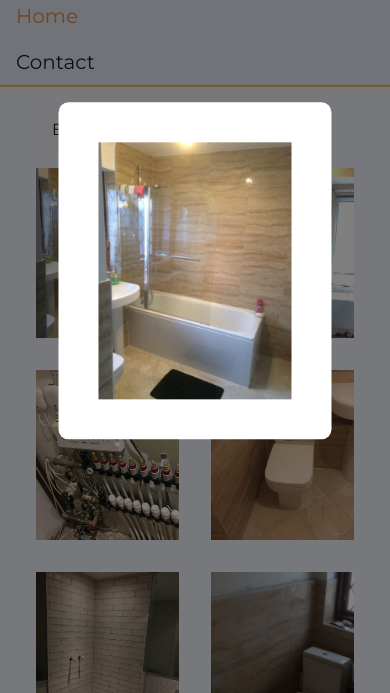
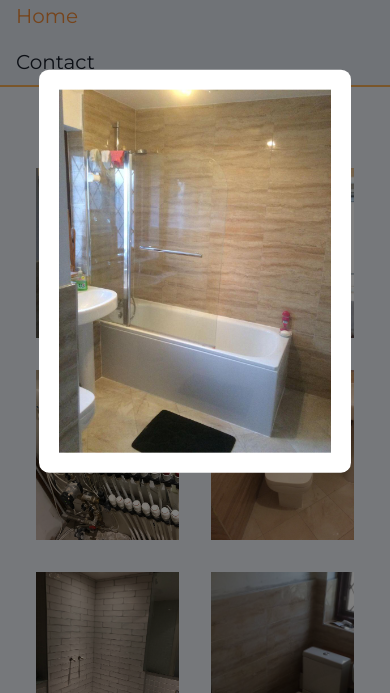
Before and after one commit to bashvtini/gbconstruction, a website: page gallery.html in a window 390 px wide. Both pictures are taken after a click on the item 107 px from the left and 404 px from the top of the page. Shown: the part 151-844 px from the top of the page. Drawn offline with Linux system fonts and the light colour scheme.

Commit message:
Modal mobile Fix

```diff
--- a/assets/css/main.css
+++ b/assets/css/main.css
@@ -42,8 +42,8 @@ body {
   border-radius: 10px;
   z-index: 10;
   background-color: white;
-  width: 500px;
-  max-width: 70%;
+  width: 400px;
+  max-width: 80%;
 }
 
 .modal.active {
--- a/assets/js/gallery.js
+++ b/assets/js/gallery.js
@@ -39,7 +39,7 @@ const Gallery = (length, url) => {
       openModal(modal);
       const image = document.createElement("img");
       image.setAttribute("src", `${url}${i}.jpeg`);
-      image.classList.add("p-10");
+      image.classList.add("p-5");
       modal.innerHTML = "";
       modal.appendChild(image);
     };
```
